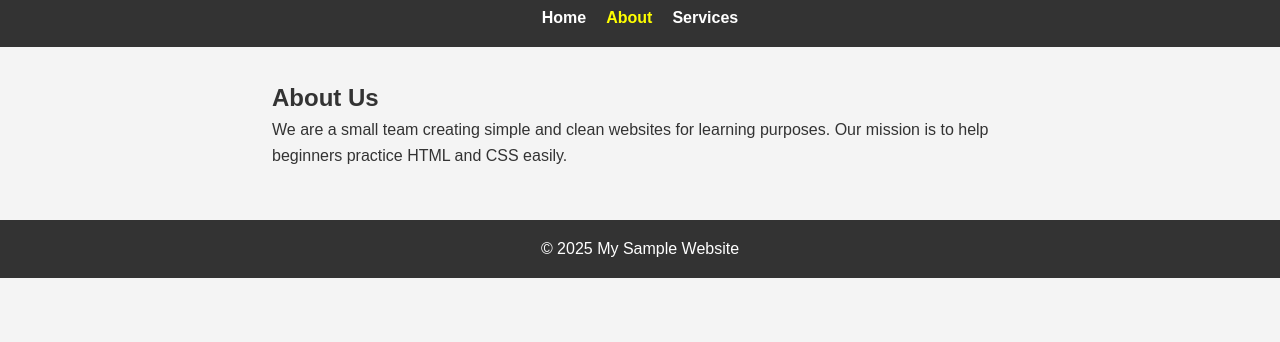
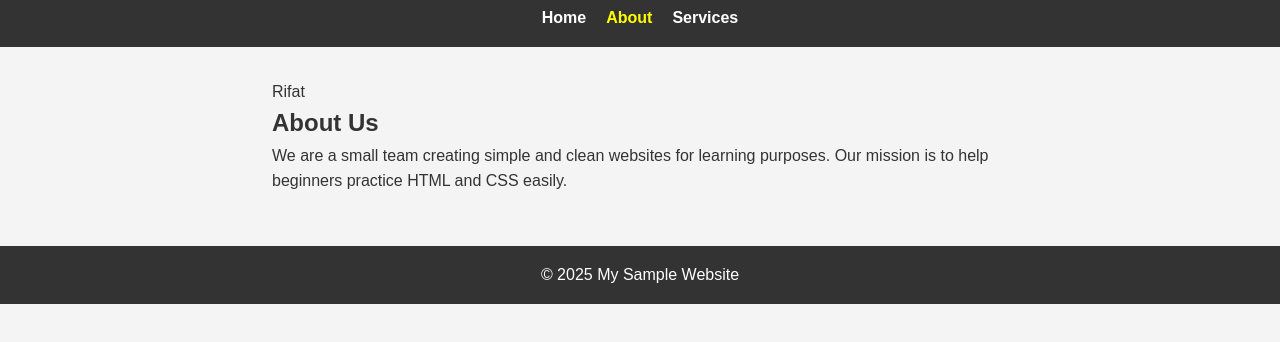
Before and after one commit to gazirifatahmed/git-practice, a plain HTML site: page about.html in a window 1280 px wide. Shown: the part 70-412 px from the top of the page. Drawn offline with Linux system fonts and the light colour scheme.

Commit message:
Update about.html

```diff
--- a/about.html
+++ b/about.html
@@ -18,6 +18,7 @@
   </header>
 
   <section class="content">
+    <p>Rifat</p>
     <h2>About Us</h2>
     <p>We are a small team creating simple and clean websites for learning purposes. Our mission is to help beginners practice HTML and CSS easily.</p>
   </section>
```
